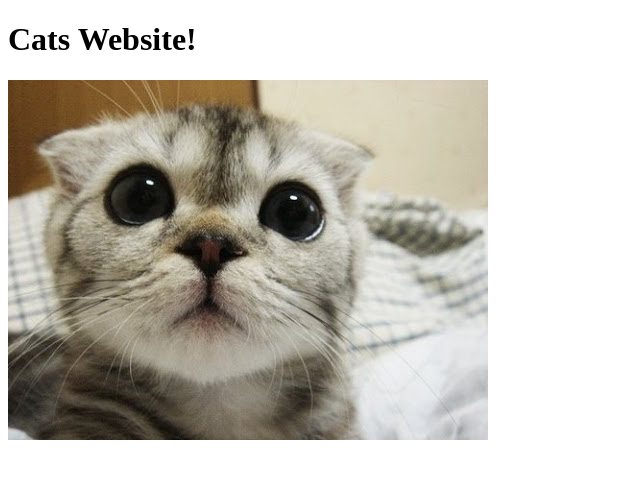
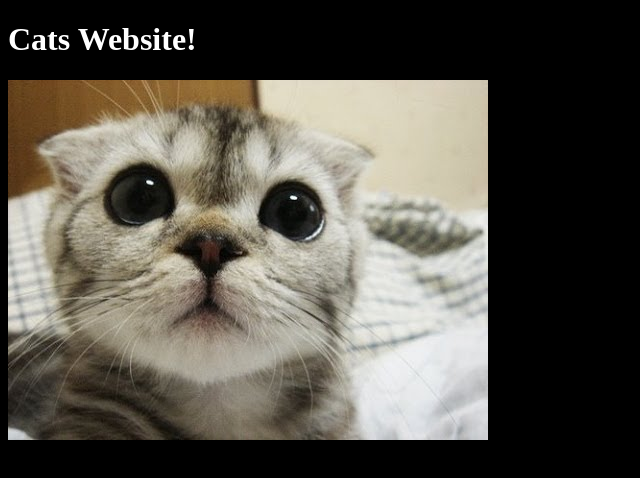
Before and after one commit to Default4152/cat-website-vim, a plain HTML site: page index.html in a window 1280 px wide. Shown: the whole page, without its empty margins (0-640 px from the left). Drawn offline with Linux system fonts and the light colour scheme.

Commit message:
Change html and style.css

```diff
--- a/index.html
+++ b/index.html
@@ -3,6 +3,7 @@
   <head>
     <meta charset="utf-8">
     <meta name="viewport" content="width=device-width">
+    <link rel="stylesheet" href="style.css" />
     <title>Cats Website</title>
   </head>
   <body>
--- a/style.css
+++ b/style.css
@@ -1,3 +1,7 @@
 body {
   background: black;
 }
+
+h1 {
+  color: white;
+}
```
